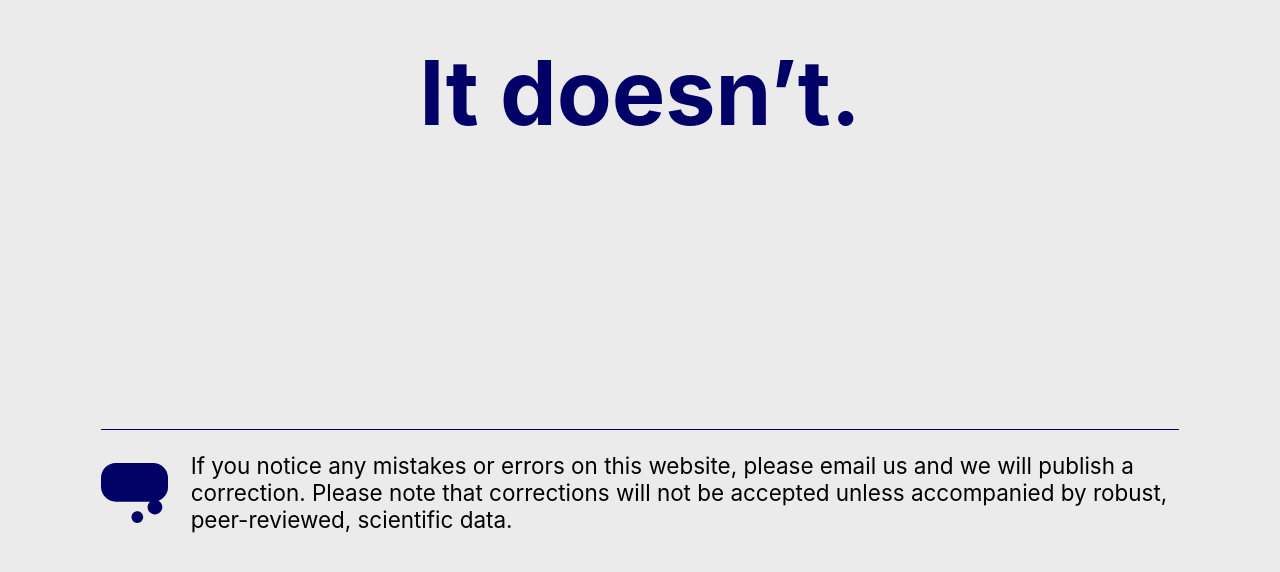
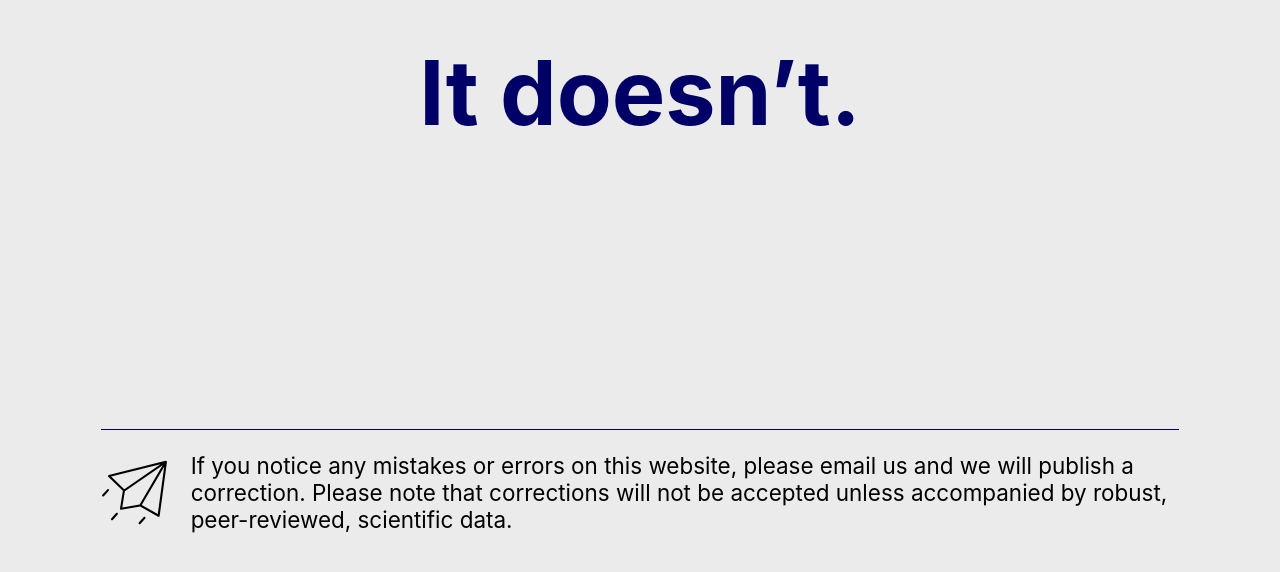
Before and after one commit to dharmendra-gupta/astrology-works, a plain HTML site: page index.html in a window 1280 px wide. Shown: the part 222-794 px from the top of the page. Drawn offline with Linux system fonts and the light colour scheme.

Commit message:
added contact detail and gitignore

```diff
--- a/index.html
+++ b/index.html
@@ -18,8 +18,8 @@
         <h1 class="punchline">It doesn’t.</h1>
 
         <footer class="site-footer">
-            <a href="http://www.merseysideskeptics.org.uk/" class="site-footer__mss-link">
-                <img src="How%20does%20Astrology%20Work__files/mss.svg" class="site-footer__mss-logo" width="44" height="39" alt="Merseyside Skeptics Society Logo">
+            <a href="mailto:contact@howdoesastrologywork.com" class="site-footer__mss-link">
+                <img src="How%20does%20Astrology%20Work__files/contact.svg" class="site-footer__mss-logo" width="44" height="39" alt="contact to How does Astrology work contact dot com">
             </a>
             <p>If you notice any mistakes or errors on this website, please email us and we will publish a correction.
             Please note that corrections will not be accepted unless accompanied by robust, peer-reviewed, scientific data.</p>
```
Also changed, not shown: How does Astrology Work__files/contact.svg (added), How does Astrology Work__files/mss.svg (deleted), 1 other file.
